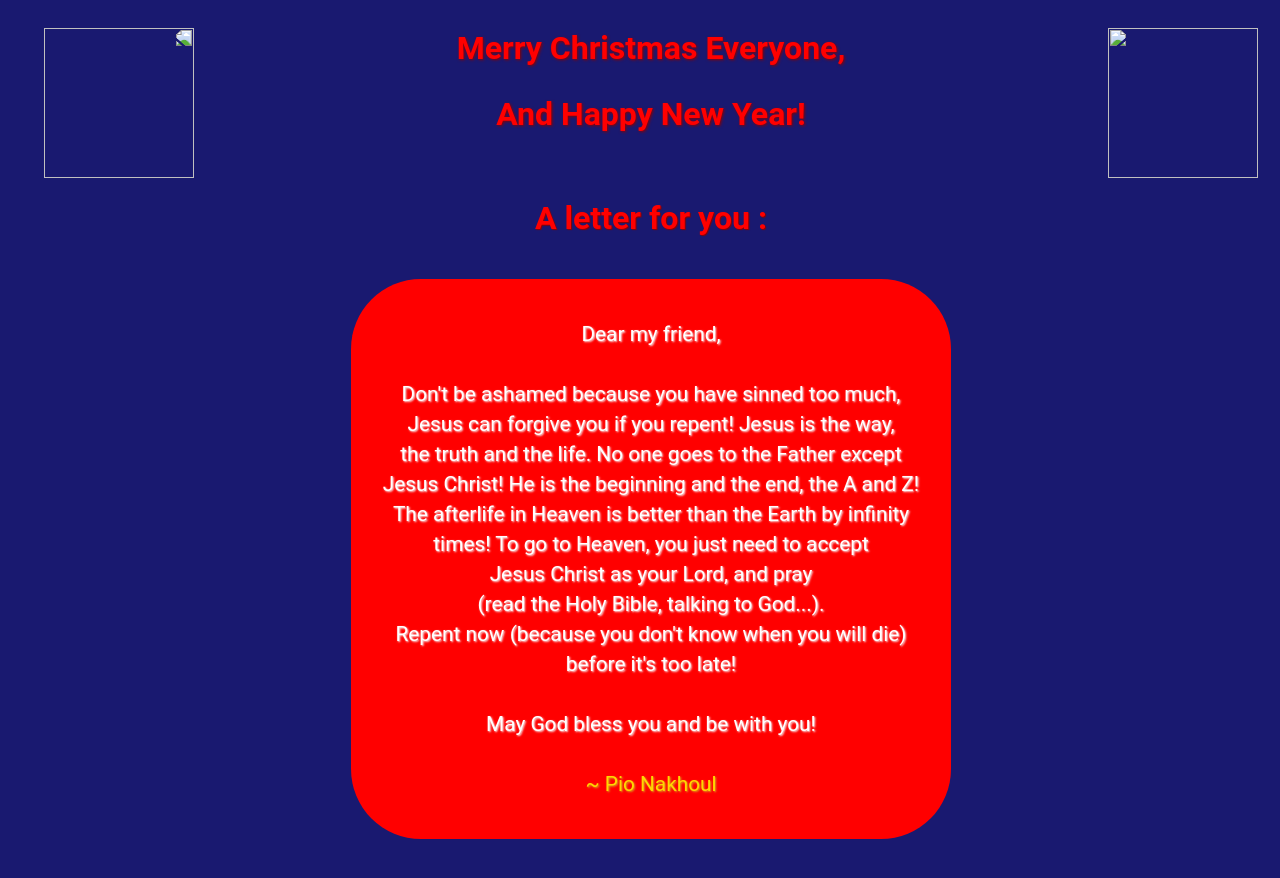
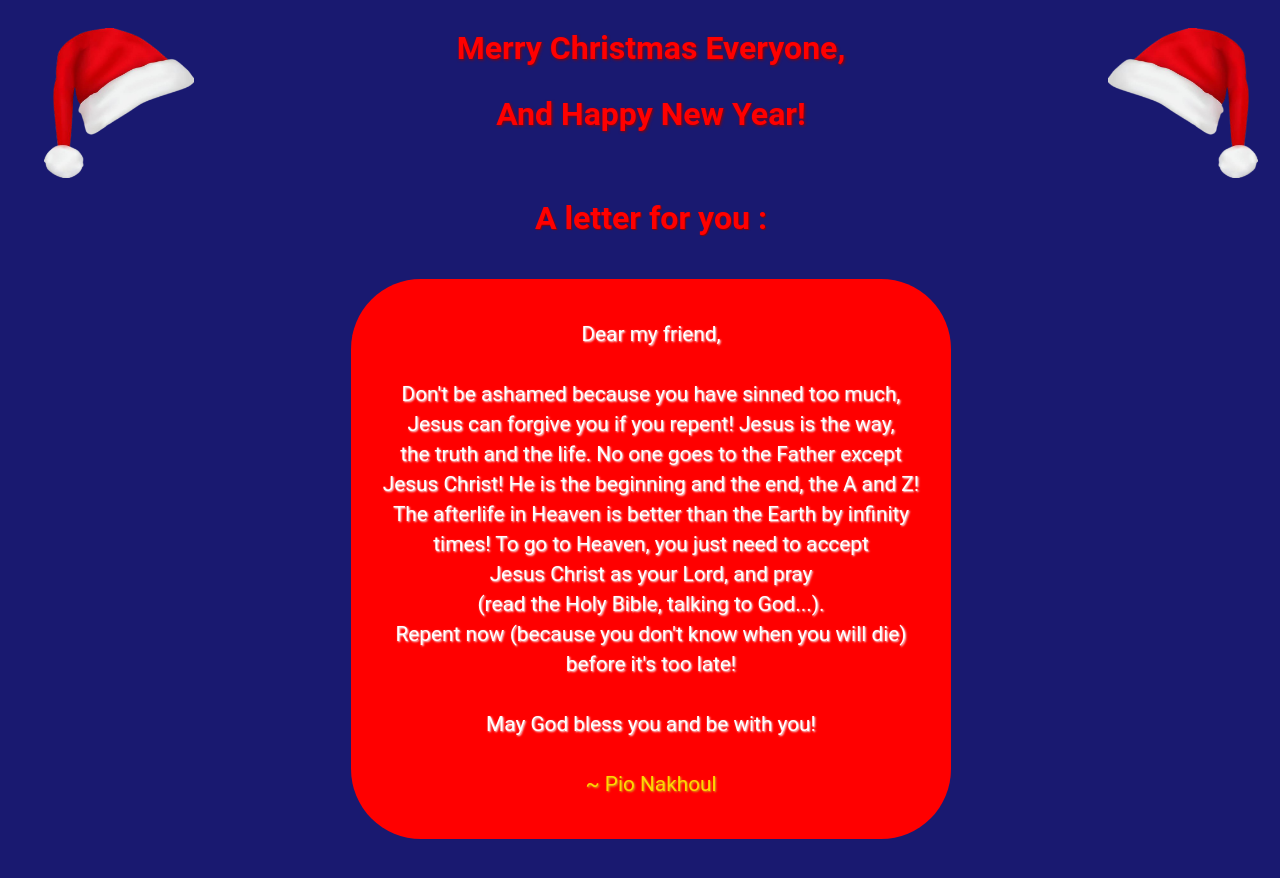
Before and after one commit to PioBN/Your-Saint-of-the-Year-of-2025-Letter, a plain HTML site: page index.html in a window 1280 px wide. Drawn offline with Linux system fonts and the light colour scheme; files that its build step writes are made by us from their sources.

Commit message:
Update index.html

```diff
--- a/index.html
+++ b/index.html
@@ -2,16 +2,16 @@
 <html>
   <head>
     <title>Christmas</title>
-    <link rel="stylesheet" href="../CSS/style.css">
+    <link rel="stylesheet" href="style.css">
   </head>
   <body>
     <header>
-      <img class="chapeau-de-noel chapeau-de-noel1" src="Pictures/chapeau-de-noel.png">
+      <img class="chapeau-de-noel chapeau-de-noel1" src="chapeau-de-noel.png">
       <div class="headers">
         <h1 class="header">Merry Christmas Everyone,</h1>
         <h1 class="header header2">And Happy New Year!</h1>
       </div>
-      <img class="chapeau-de-noel chapeau-de-noel2" src="Pictures/chapeau-de-noel.png">
+      <img class="chapeau-de-noel chapeau-de-noel2" src="chapeau-de-noel.png">
     </header>
     <main>
       <h1 class="intro">A letter for you :</h1>
```
